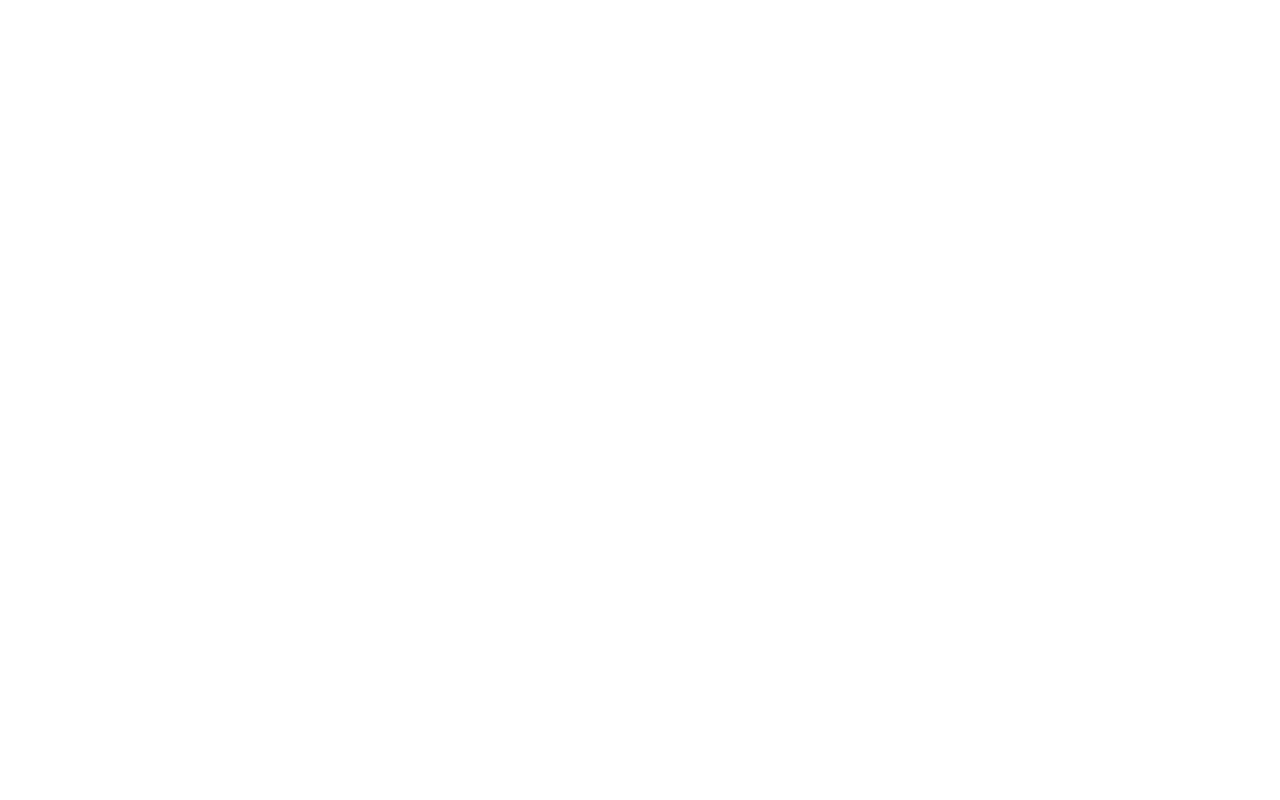
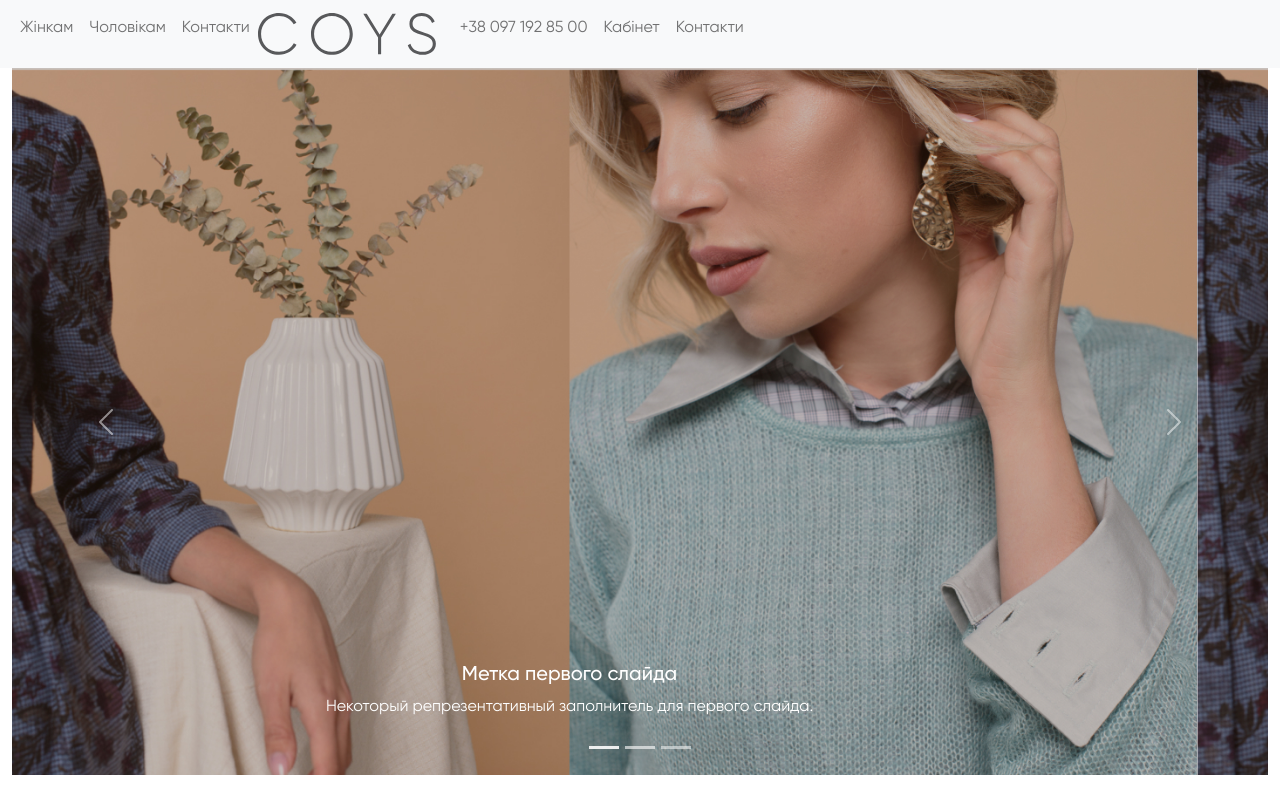
Before and after one commit to vernuskujinu/coys, a plain HTML site: page index.html in a window 1280 px wide. Drawn offline with nearby package versions, Linux system fonts and the light colour scheme.

Commit message:
feat: add basic components

```diff
--- a/index.html
+++ b/index.html
@@ -6,10 +6,86 @@
     <link href="https://cdn.jsdelivr.net/npm/bootstrap@5.0.2/dist/css/bootstrap.min.css" rel="stylesheet" integrity="sha384-EVSTQN3/azprG1Anm3QDgpJLIm9Nao0Yz1ztcQTwFspd3yD65VohhpuuCOmLASjC" crossorigin="anonymous">
     <link rel="stylesheet" href="assets/fonts/stylesheet.css"/>
     <link rel="stylesheet" href="style.css"/>
-    <title>Привет мир!</title>
+    <title>Coys</title>
   </head>
   <body>
-
-    <script src="https://cdn.jsdelivr.net/npm/bootstrap@5.0.2/dist/js/bootstrap.bundle.min.js" integrity="sha384-MrcW6ZMFYlzcLA8Nl+NtUVF0sA7MsXsP1UyJoMp4YLEuNSfAP+JcXn/tWtIaxVXM" crossorigin="anonymous"></script>
-  </body>
+      <header class="header">
+        <nav class="navbar navbar-expand-lg navbar-light bg-light">
+            <div class="container-fluid">
+              <button class="navbar-toggler" type="button" data-bs-toggle="collapse" data-bs-target="#navbarSupportedContent" aria-controls="navbarSupportedContent" aria-expanded="false" aria-label="Toggle navigation">
+                <span class="navbar-toggler-icon"></span>
+              </button>
+              <div class="collapse navbar-collapse" id="navbarSupportedContent">
+                <ul class="navbar-nav me-auto mb-2 mb-lg-0">
+                  <li class="nav-item">
+                    <a class="nav-link" href="#">Жінкам</a>
+                  </li>
+                  <li class="nav-item">
+                    <a class="nav-link" href="#">Чоловікам</a>
+                  </li>
+                  <li class="nav-item">
+                    <a class="nav-link" href="#">Контакти</a>
+                  </li>
+                  <a class="navbar-brand" href="#">
+                    <img src="assets/svg/Logo.svg" alt="logo">
+                  </a>
+                  <li class="nav-item">
+                    <a class="nav-link" href="#">+38 097 192 85 00</a>
+                  </li>
+                  <li class="nav-item">
+                    <a class="nav-link" href="#">Кабінет</a>
+                  </li>
+                  <li class="nav-item">
+                    <a class="nav-link" href="#">Контакти</a>
+                  </li>
+                </ul>
+              </div>
+            </div>
+          </nav>
+      </header>
+      <main class="main">
+          <div class="container-fluid">
+            <div id="carouselExampleCaptions" class="carousel slide" data-bs-ride="carousel">
+                <div class="carousel-indicators">
+                  <button type="button" data-bs-target="#carouselExampleCaptions" data-bs-slide-to="0" class="active" aria-current="true" aria-label="Slide 1"></button>
+                  <button type="button" data-bs-target="#carouselExampleCaptions" data-bs-slide-to="1" aria-label="Slide 2"></button>
+                  <button type="button" data-bs-target="#carouselExampleCaptions" data-bs-slide-to="2" aria-label="Slide 3"></button>
+                </div>
+                <div class="carousel-inner">
+                  <div class="carousel-item active">
+                    <img src="assets/img/Group 375.jpg" class="d-block w-100" alt="...">
+                    <div class="carousel-caption d-none d-md-block">
+                      <h5>Метка первого слайда</h5>
+                      <p>Некоторый репрезентативный заполнитель для первого слайда.</p>
+                    </div>
+                  </div>
+                  <div class="carousel-item">
+                    <img src="assets/img/Group 375.jpg" class="d-block w-100" alt="...">
+                    <div class="carousel-caption d-none d-md-block">
+                      <h5>Метка второго слайда</h5>
+                      <p>Некоторый репрезентативный заполнитель для второго слайда.</p>
+                    </div>
+                  </div>
+                  <div class="carousel-item">
+                    <img src="assets/img/Group 375 (1).jpg" class="d-block w-100" alt="...">
+                    <div class="carousel-caption d-none d-md-block">
+                      <h5>Метка третьего слайда</h5>
+                      <p>Некоторый репрезентативный заполнитель для третьего слайда.</p>
+                    </div>
+                  </div>
+                </div>
+                <button class="carousel-control-prev" type="button" data-bs-target="#carouselExampleCaptions"  data-bs-slide="prev">
+                  <span class="carousel-control-prev-icon" aria-hidden="true"></span>
+                  <span class="visually-hidden">Предыдущий</span>
+                </button>
+                <button class="carousel-control-next" type="button" data-bs-target="#carouselExampleCaptions"  data-bs-slide="next">
+                  <span class="carousel-control-next-icon" aria-hidden="true"></span>
+                  <span class="visually-hidden">Следующий</span>
+                </button>
+              </div>
+          </div>
+      </main>
+      <script src="https://cdn.jsdelivr.net/npm/@popperjs/core@2.9.2/dist/umd/popper.min.js" integrity="sha384-IQsoLXl5PILFhosVNubq5LC7Qb9DXgDA9i+tQ8Zj3iwWAwPtgFTxbJ8NT4GN1R8p" crossorigin="anonymous"></script>
+<script src="https://cdn.jsdelivr.net/npm/bootstrap@5.0.2/dist/js/bootstrap.min.js" integrity="sha384-cVKIPhGWiC2Al4u+LWgxfKTRIcfu0JTxR+EQDz/bgldoEyl4H0zUF0QKbrJ0EcQF" crossorigin="anonymous"></script>
+      </body>
 </html>
```
